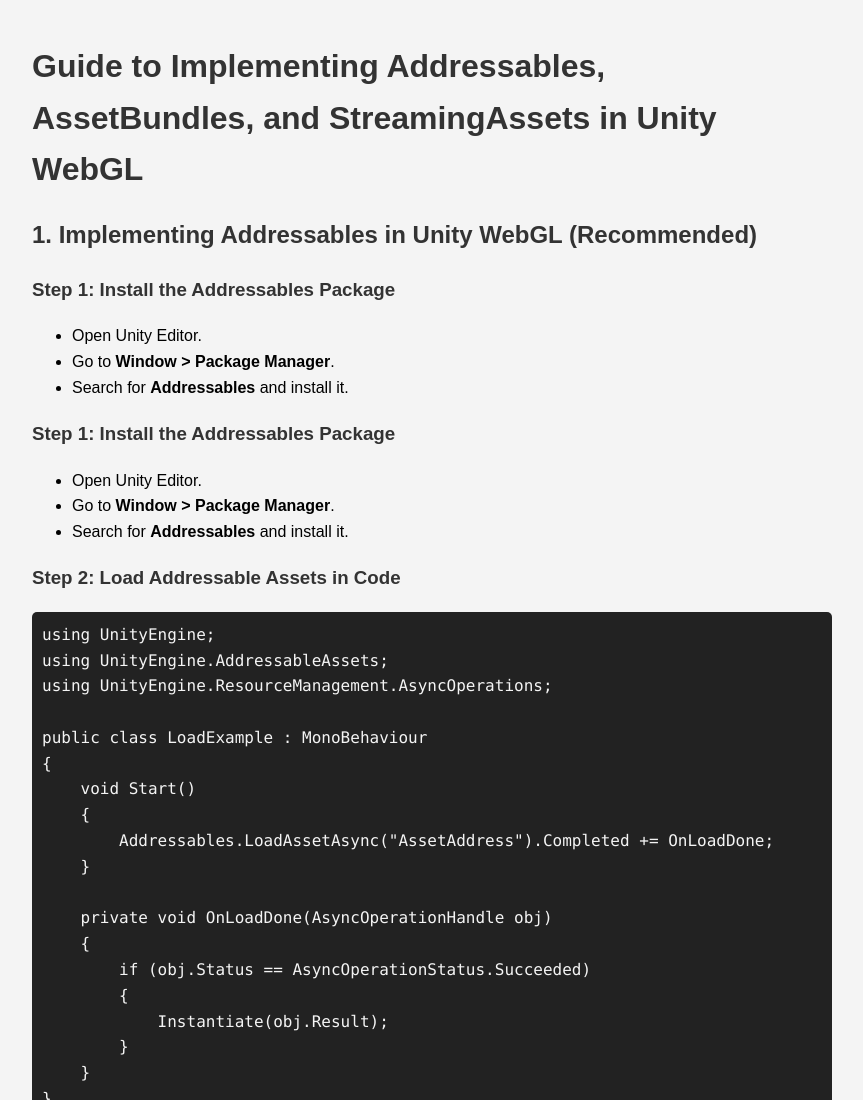
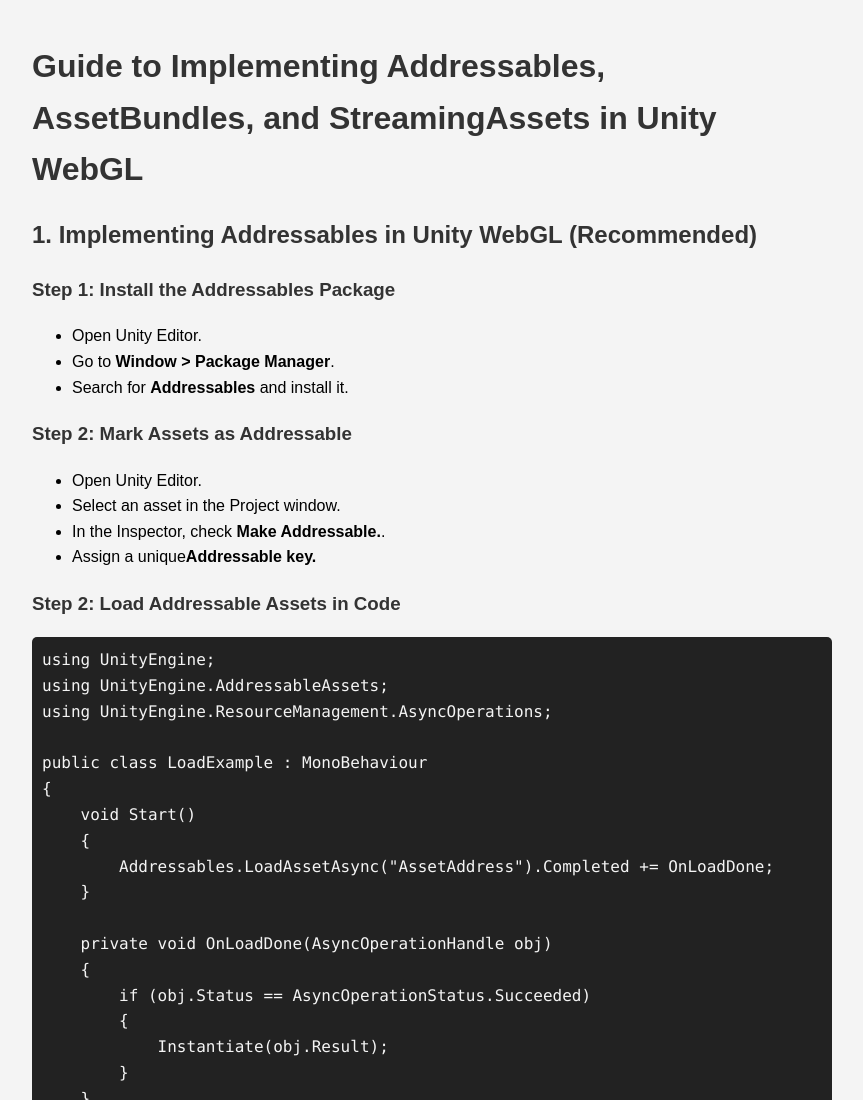
Before and after one commit to fojiphoto/WebGL, a plain HTML site: page index.html in a window 1280 px wide. Shown: the top 1100 px of the page, without its empty margins (208-1071 px from the left). Drawn offline with Linux system fonts and the light colour scheme.

Commit message:
Update index.html

```diff
--- a/index.html
+++ b/index.html
@@ -54,11 +54,12 @@
         <li>Search for <strong>Addressables</strong> and install it.</li>
     </ul>
 
-        <h3>Step 1: Install the Addressables Package</h3>
+        <h3>Step 2: Mark Assets as Addressable</h3>
     <ul>
         <li>Open Unity Editor.</li>
-        <li>Go to <strong>Window > Package Manager</strong>.</li>
-        <li>Search for <strong>Addressables</strong> and install it.</li>
+        <li>Select an asset in the Project window.</li>
+        <li>In the Inspector, check <strong>Make Addressable.</strong>.</li>
+        <li>Assign a unique<strong>Addressable key.</strong></li>
     </ul>
 
     <h3>Step 2: Load Addressable Assets in Code</h3>
```
